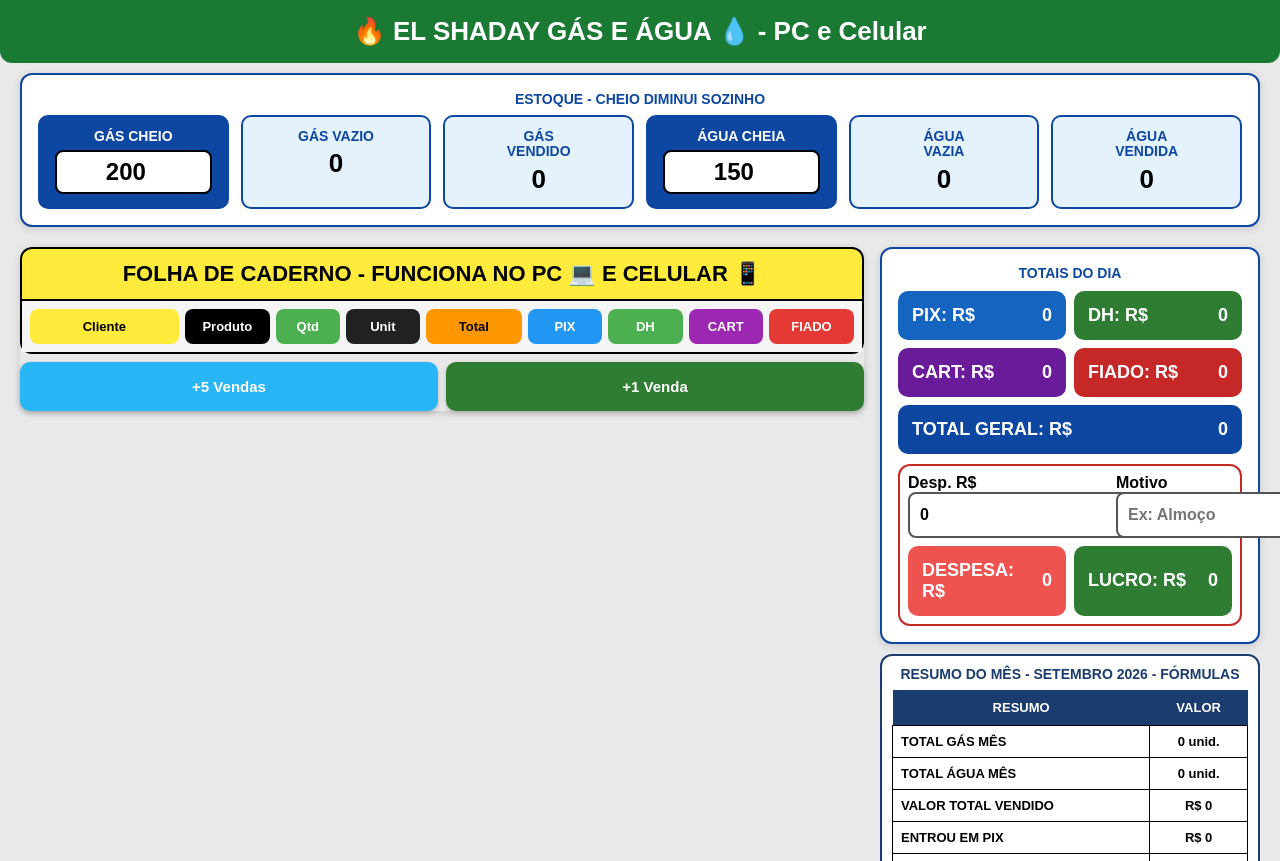
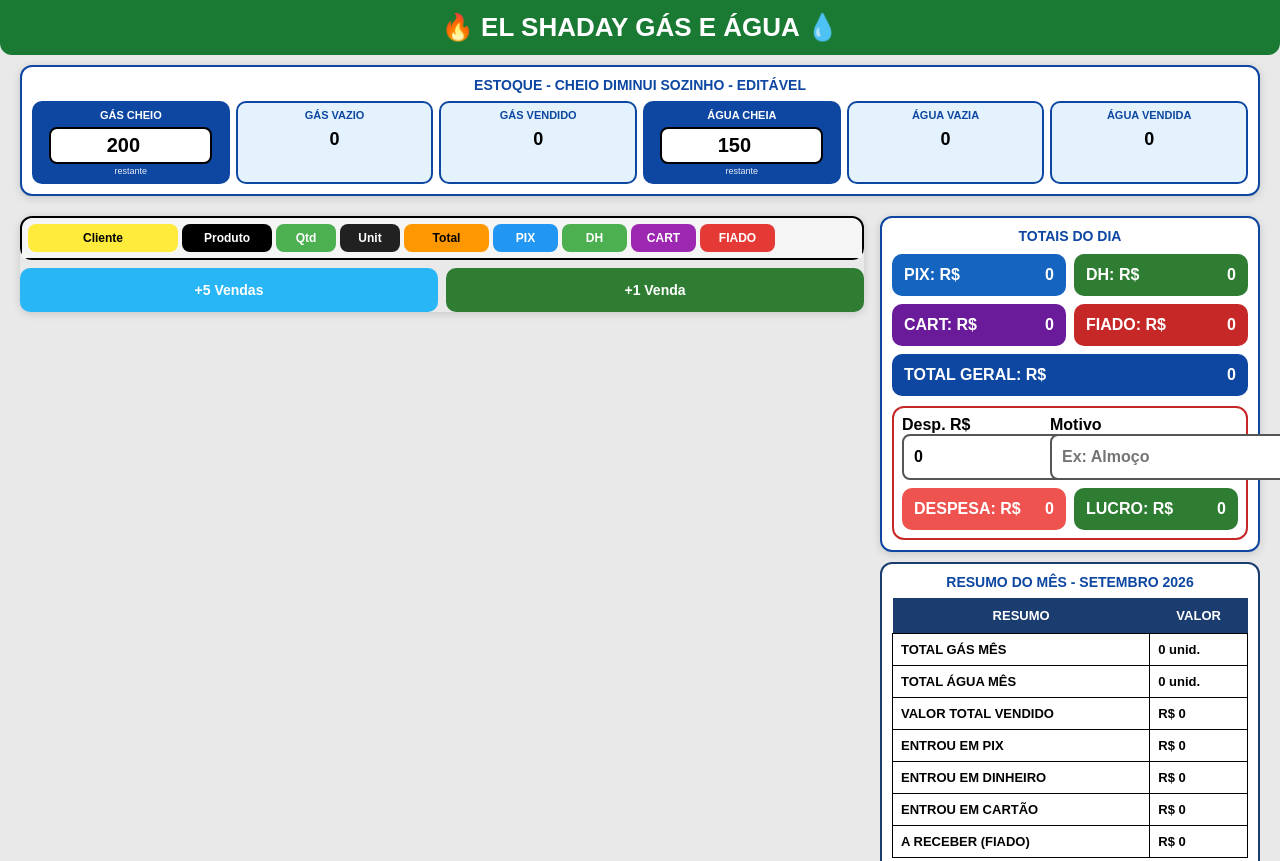
Before and after one commit to america321298/CLIENTE-A-PRAZO, a website: page index.html in a window 1280 px wide. Shown: the top 861 px of the page. Drawn offline with nearby package versions, Linux system fonts and the light colour scheme.

Commit message:
Update index.html

```diff
--- a/index.html
+++ b/index.html
@@ -24,7 +24,7 @@
 </style>
 <meta charset="UTF-8">
 <meta name="viewport" content="width=device-width,initial-scale=1">
-<title>EL SHADAY - GÁS E ÁGUA - PC E CELULAR</title>
+<title>EL SHADAY - GÁS E ÁGUA</title>
 <script src="https://cdnjs.cloudflare.com/ajax/libs/jspdf/2.5.1/jspdf.umd.min.js"></script>
 <script src="https://cdnjs.cloudflare.com/ajax/libs/jspdf-autotable/3.8.2/jspdf.plugin.autotable.min.js"></script>
 <script src="https://cdn.jsdelivr.net/npm/chart.js"></script>
@@ -35,21 +35,19 @@ body{font-family:Arial,Helvetica,sans-serif;background:#e9e9e9;padding:0 8px 80p
 .box{background:#fff;border:2.5px solid #0d47a1;border-radius:12px;padding:10px;margin:10px 0;box-shadow:0 2px 8px rgba(0,0,0,.15)}
 .box-title{color:#0d47a1;font-weight:900;text-align:center;font-size:14px;margin-bottom:8px;text-transform:uppercase}
 .estoque-grid{display:grid;grid-template-columns:repeat(6,1fr);gap:6px}
-.est{border-radius:10px;padding:6px 2px;text-align:center;border:2px solid #0d47a1;transition:.2s}
-.est:hover{transform:scale(1.02)}
+.est{border-radius:10px;padding:6px 2px;text-align:center;border:2px solid #0d47a1}
 .est.cheio{background:#0d47a1;color:#fff}
 .est.vazio{background:#e3f2fd;color:#0d47a1}
 .est b{font-size:11px;display:block;line-height:1.1}
-.est .num{font-size:20px;font-weight:900;margin-top:4px;display:block;color:#000}
-.est input{width:88%;font-size:20px;font-weight:900;text-align:center;border:2px solid #000;border-radius:8px;padding:4px 0;margin-top:6px}
-.caderno-header{background:#ffeb3b;text-align:center;font-weight:900;font-size:20px;padding:10px;border-radius:12px 12px 0 0;border:2.5px solid #000;border-bottom:none}
-.wrap{overflow-x:auto;background:#fff;border:2.5px solid #000;border-radius:0 0 12px 12px}
+.est .num{font-size:18px;font-weight:900;margin-top:4px;display:block;color:#000;background:#e3f2fd;border-radius:6px;padding:4px 0;margin:4px 4px 0}
+.est input{width:86%;font-size:20px;font-weight:900;text-align:center;border:2.5px solid #000;border-radius:8px;padding:5px 0;margin-top:6px;background:#fff;color:#000}
+.est small{font-size:9px;display:block;margin-top:2px;opacity:.9}
+.wrap{overflow-x:auto;background:#fff;border:2.5px solid #000;border-radius:12px}
 .tabela{min-width:860px}
-.th{display:grid;grid-template-columns:150px 90px 60px 60px 85px 65px 65px 65px 75px;gap:4px;padding:6px;background:#f5f5f5}
+.th{display:grid;grid-template-columns:150px 90px 60px 60px 85px 65px 65px 65px 75px;gap:4px;padding:6px;background:#f5f5f5;border-radius:12px 12px 0 0}
 .th span{padding:7px 2px;border-radius:8px;font-size:12px;font-weight:900;text-align:center;color:#fff}
 .linha{display:grid;grid-template-columns:150px 90px 60px 60px 85px 65px 65px 65px 75px;gap:4px;padding:3px 6px}
 .linha input,.linha select{height:42px;border:2px solid #555;border-radius:8px;text-align:center;font-weight:900;font-size:14px;width:100%;background:#fff;cursor:pointer}
-.linha input:focus,.linha select:focus{border-color:#0d47a1;outline:none;box-shadow:0 0 0 2px rgba(13,71,161,.2)}
 .cellTotal{background:#ffeb3b;border:1.5px solid #000;height:42px;display:flex;align-items:center;justify-content:center;border-radius:8px;font-weight:900;font-size:14px}
 .cellFiado{background:#ffcdd2;border:1.5px solid #000;height:42px;display:flex;align-items:center;justify-content:center;border-radius:8px;font-weight:900;font-size:14px}
 .totais{display:grid;grid-template-columns:1fr 1fr;gap:8px;margin-top:10px}
@@ -59,68 +57,42 @@ body{font-family:Arial,Helvetica,sans-serif;background:#e9e9e9;padding:0 8px 80p
 .despGrid{display:grid;grid-template-columns:140px 1fr;gap:8px}
 .despGrid input{height:46px;border:2px solid #555;border-radius:8px;padding:0 10px;font-weight:900;font-size:16px}
 .botoes{display:grid;grid-template-columns:repeat(4,1fr);gap:8px;margin-top:10px}
-.btn{border:none;border-radius:10px;padding:14px 4px;color:#fff;font-weight:900;font-size:14px;cursor:pointer;transition:.2s;box-shadow:0 2px 5px rgba(0,0,0,.2)}
-.btn:hover{transform:translateY(-2px);box-shadow:0 4px 10px rgba(0,0,0,.3)}
-.btn:active{transform:translateY(0)}
+.btn{border:none;border-radius:10px;padding:14px 4px;color:#fff;font-weight:900;font-size:14px;cursor:pointer}
 .mesBox{border:2.5px solid #1a3c6e;border-radius:12px;padding:10px;margin:10px 0;background:#fff}
 .tabelaResumo{width:100%;border-collapse:collapse;font-size:13px}
 .tabelaResumo th{background:#1a3c6e;color:#fff;padding:10px;text-align:center}
-.tabelaResumo td{border:1px solid #000;padding:8px;font-weight:900;text-align:left}
-.tabelaResumo td:last-child{text-align:center}
+.tabelaResumo td{border:1px solid #000;padding:8px;font-weight:900}
 .vermelho{background:#c62828;color:#fff}.azulEscuro{background:#1a3c6e;color:#fff}.preto{background:#000;color:#fff}.verdeClaro{background:#c8e6c9}.rosa{background:#ffcdd2}.azulClaro{background:#bbdefb}
 .grafGrid{display:grid;grid-template-columns:1fr 1fr;gap:10px;margin-top:10px}
 .cardG{background:#fff;border:2px solid #1a3c6e;border-radius:10px;padding:10px}
-
-/* ===== PC 💻 ===== */
 @media(min-width:1024px){
   body{max-width:1400px;margin:0 auto;padding:0 20px 40px}
-  .header{font-size:26px;padding:16px;margin:0 -20px;border-radius:0 0 12px 12px}
-  .box{padding:16px}
-  .estoque-grid{grid-template-columns:repeat(6,1fr);gap:12px}
-  .est{padding:12px 4px}
-  .est b{font-size:14px}
-  .est .num{font-size:26px}
-  .est input{font-size:24px;padding:6px}
-  .caderno-header{font-size:22px;padding:12px}
-  .tabela{min-width:100%}
-  .th{grid-template-columns:1.4fr .8fr .6fr .7fr .9fr .7fr .7fr .7fr .8fr;gap:6px;padding:8px}
-  .th span{font-size:13px;padding:10px 2px}
-  .linha{grid-template-columns:1.4fr .8fr .6fr .7fr .9fr .7fr .7fr .7fr .8fr;gap:6px;padding:4px 8px}
-  .linha input,.linha select{height:46px;font-size:15px}
-  .cellTotal,.cellFiado{height:46px;font-size:15px}
-  .wrap{overflow:visible}
-  .tot{font-size:18px;padding:14px}
-  .despGrid{grid-template-columns:200px 1fr}
+  .header{font-size:26px;margin:0 -20px;border-radius:0 0 12px 12px}
+  .tabela{min-width:100%}.wrap{overflow:visible}
   .botoes{grid-template-columns:repeat(8,1fr)}
-  .btn{font-size:15px;padding:16px 4px}
   .grafGrid{grid-template-columns:repeat(3,1fr)}
-  .pc-cols{display:grid;grid-template-columns:1fr 380px;gap:16px;align-items:start}
-  .pc-totais{display:grid;grid-template-columns:1fr 1fr;gap:12px}
-}
-@media(max-width:1023px){
-  .pc-cols{display:block}
+  .pc-cols{display:grid;grid-template-columns:1fr 380px;gap:16px}
 }
 </style>
 </head>
 <body>
-<div class="header">🔥 EL SHADAY GÁS E ÁGUA 💧 - PC e Celular</div>
+<div class="header">🔥 EL SHADAY GÁS E ÁGUA 💧</div>
 
 <div class="box">
-<div class="box-title">ESTOQUE - CHEIO DIMINUI SOZINHO</div>
+<div class="box-title">ESTOQUE - CHEIO DIMINUI SOZINHO - EDITÁVEL</div>
 <div class="estoque-grid">
-<div class="est cheio"><b>GÁS CHEIO</b><input id="gCheio" type="number" value="200" oninput="atualizarInicial('gas')"></div>
+<div class="est cheio"><b>GÁS CHEIO</b><input id="gCheio" type="number" value="200" onfocus="editandoGas=true" onblur="salvouCheio('gas')"><small>restante</small></div>
 <div class="est vazio"><b>GÁS VAZIO</b><span class="num" id="gVazio">0</span></div>
-<div class="est vazio"><b>GÁS<br>VENDIDO</b><span class="num" id="gVendido">0</span></div>
-<div class="est cheio"><b>ÁGUA CHEIA</b><input id="aCheia" type="number" value="150" oninput="atualizarInicial('agua')"></div>
-<div class="est vazio"><b>ÁGUA<br>VAZIA</b><span class="num" id="aVazia">0</span></div>
-<div class="est vazio"><b>ÁGUA<br>VENDIDA</b><span class="num" id="aVendida">0</span></div>
+<div class="est vazio"><b>GÁS VENDIDO</b><span class="num" id="gVendido">0</span></div>
+<div class="est cheio"><b>ÁGUA CHEIA</b><input id="aCheia" type="number" value="150" onfocus="editandoAgua=true" onblur="salvouCheio('agua')"><small>restante</small></div>
+<div class="est vazio"><b>ÁGUA VAZIA</b><span class="num" id="aVazia">0</span></div>
+<div class="est vazio"><b>ÁGUA VENDIDA</b><span class="num" id="aVendida">0</span></div>
 </div>
 </div>
 
 <div class="pc-cols">
 <div>
 <div class="box" style="padding:0;border:none;background:transparent">
-<div class="caderno-header">FOLHA DE CADERNO - FUNCIONA NO PC 💻 E CELULAR 📱</div>
 <div class="wrap"><div class="tabela">
 <div class="th">
 <span style="background:#ffeb3b;color:#000">Cliente</span>
@@ -167,7 +139,7 @@ body{font-family:Arial,Helvetica,sans-serif;background:#e9e9e9;padding:0 8px 80p
 </div>
 
 <div class="mesBox">
-<div class="box-title" style="font-size:14px;color:#1a3c6e">RESUMO DO MÊS - SETEMBRO 2026 - FÓRMULAS</div>
+<div class="box-title">RESUMO DO MÊS - SETEMBRO 2026</div>
 <table class="tabelaResumo">
 <tr><th>RESUMO</th><th>VALOR</th></tr>
 <tr><td>TOTAL GÁS MÊS</td><td id="rGas">0 unid.</td></tr>
@@ -209,6 +181,8 @@ body{font-family:Arial,Helvetica,sans-serif;background:#e9e9e9;padding:0 8px 80p
 <script>
 let estoqueInicialGas=200, estoqueInicialAgua=150, dados=[];
 let chart1,chart2,chart3;
+let editandoGas=false, editandoAgua=false;
+
 function iniciar(){
   estoqueInicialGas=parseInt(localStorage.getItem('estGasInicial')||'200');
   estoqueInicialAgua=parseInt(localStorage.getItem('estAguaInicial')||'150');
@@ -218,13 +192,22 @@ function iniciar(){
   document.getElementById('despMotivo').value=localStorage.getItem('despMotivo')||'';
   montar();
 }
-function salvarDesp(){localStorage.setItem('despValor',document.getElementById('despValor').value);localStorage.setItem('despMotivo',document.getElementById('despMotivo').value);}
-function atualizarInicial(tipo){
-  const v=getVendidos();
-  if(tipo==='gas'){let r=Number(document.getElementById('gCheio').value)||0;estoqueInicialGas=r+v.g;localStorage.setItem('estGasInicial',estoqueInicialGas);}
-  else{let r=Number(document.getElementById('aCheia').value)||0;estoqueInicialAgua=r+v.a;localStorage.setItem('estAguaInicial',estoqueInicialAgua);}
+function salvouCheio(tipo){
+  let el = tipo==='gas' ? document.getElementById('gCheio') : document.getElementById('aCheia');
+  let val = parseInt(el.value)||0;
+  let vendidos = getVendidos();
+  if(tipo==='gas'){
+    editandoGas=false;
+    estoqueInicialGas = val + vendidos.g;
+    localStorage.setItem('estGasInicial',estoqueInicialGas);
+  }else{
+    editandoAgua=false;
+    estoqueInicialAgua = val + vendidos.a;
+    localStorage.setItem('estAguaInicial',estoqueInicialAgua);
+  }
   calcular(false);
 }
+function salvarDesp(){localStorage.setItem('despValor',document.getElementById('despValor').value);localStorage.setItem('despMotivo',document.getElementById('despMotivo').value);}
 function getVendidos(){let g=0,a=0;document.querySelectorAll('#lista .linha').forEach(l=>{let q=Number(l.querySelector('.cQtd').value)||0;if(l.querySelector('.cProd').value==='G')g+=q;else a+=q;});return{g,a};}
 function montar(){
   let html='';
@@ -252,23 +235,30 @@ function calcular(atualizaEstoque=true){
     let q=Number(l.querySelector('.cQtd').value)||0;let u=Number(l.querySelector('.cUnit').value)||0;let pix=Number(l.querySelector('.cPix').value)||0;let dh=Number(l.querySelector('.cDh').value)||0;let cart=Number(l.querySelector('.cCart').value)||0;let prod=l.querySelector('.cProd').value;let tot=q*u;let fiado=tot-pix-dh-cart;if(fiado<0)fiado=0;
     if(prod==='G') gVend+=q; else aVend+=q;
     tGeral+=tot; tPix+=pix; tDH+=dh; tCart+=cart; tFiado+=fiado; if(fiado>0) clientesFiado++;
-    document.getElementById('t'+i).innerText='R$'+tot;
-    document.getElementById('f'+i).innerText='R$'+fiado;
-    document.getElementById('f'+i).style.background=fiado>0?'#ffcdd2':'#c8e6c9';
+    let et=document.getElementById('t'+i); if(et) et.innerText='R$'+tot;
+    let ef=document.getElementById('f'+i); if(ef){ef.innerText='R$'+fiado; ef.style.background=fiado>0?'#ffcdd2':'#c8e6c9';}
   });
+  // SEM PISCAR - só atualiza se não estiver digitando
   if(atualizaEstoque){
-    let restoG=estoqueInicialGas-gVend;let restoA=estoqueInicialAgua-aVend;
-    if(document.activeElement.id!=='gCheio') document.getElementById('gCheio').value=restoG<0?0:restoG;
-    if(document.activeElement.id!=='aCheia') document.getElementById('aCheia').value=restoA<0?0:restoA;
+    let elGas=document.getElementById('gCheio');
+    let elAgua=document.getElementById('aCheia');
+    let novoGas=estoqueInicialGas-gVend; if(novoGas<0) novoGas=0;
+    let novoAgua=estoqueInicialAgua-aVend; if(novoAgua<0) novoAgua=0;
+    if(!editandoGas && document.activeElement!==elGas){ if(parseInt(elGas.value)!==novoGas) elGas.value=novoGas; }
+    if(!editandoAgua && document.activeElement!==elAgua){ if(parseInt(elAgua.value)!==novoAgua) elAgua.value=novoAgua; }
   }
-  document.getElementById('gVazio').innerText=gVend;document.getElementById('gVendido').innerText=gVend;
-  document.getElementById('aVazia').innerText=aVend;document.getElementById('aVendida').innerText=aVend;
-  document.getElementById('tPix').innerText=tPix;document.getElementById('tDH').innerText=tDH;document.getElementById('tCart').innerText=tCart;document.getElementById('tFiado').innerText=tFiado;document.getElementById('tGeral').innerText=tGeral;
+  document.getElementById('gVazio').innerText=gVend;
+  document.getElementById('gVendido').innerText=gVend;
+  document.getElementById('aVazia').innerText=aVend;
+  document.getElementById('aVendida').innerText=aVend;
+  document.getElementById('tPix').innerText=tPix;
+  document.getElementById('tDH').innerText=tDH;
+  document.getElementById('tCart').innerText=tCart;
+  document.getElementById('tFiado').innerText=tFiado;
+  document.getElementById('tGeral').innerText=tGeral;
   let desp=Number(document.getElementById('despValor').value)||0;
   document.getElementById('tDesp').innerText=desp;
   document.getElementById('tLucro').innerText=(tPix+tDH+tCart)-desp;
-
-  // FORMULAS DO MES
   document.getElementById('rGas').innerText=gVend+' unid.';
   document.getElementById('rAgua').innerText=aVend+' unid.';
   document.getElementById('rTotal').innerText='R$ '+tGeral;
@@ -283,7 +273,6 @@ function calcular(atualizaEstoque=true){
   document.getElementById('rFiado2').innerText='R$ '+tFiado;
   document.getElementById('rDh2').innerText='R$ '+tDH;
   document.getElementById('rClientes').innerText=clientesFiado+' clientes';
-
   atualizarGraficos(gVend,aVend,tPix,tDH,tCart,tFiado,tGeral);
   salvarNaMemoria(); salvarDesp();
 }
@@ -294,7 +283,7 @@ function atualizarGraficos(gas,agua,pix,dh,cart,fiado,total){
   chart3=new Chart(document.getElementById('chartValores'),{type:'bar',data:{labels:['Total','PIX','Fiado'],datasets:[{data:[total,pix,fiado],backgroundColor:['#0d47a1','#1565c0','#c62828']}]},options:{responsive:true,plugins:{legend:{display:false}},scales:{y:{beginAtZero:true}}}});
 }
 function salvarTudo(){calcular();alert('Salvo!');}
-function zerar(){if(confirm('Zerar?')){dados=[];for(let i=0;i<3;i++)dados.push({cliente:'',prod:'G',qtd:'',unit:'',pix:'',dh:'',cart:''});localStorage.setItem('dadosFolha',JSON.stringify(dados));montar();}}
+function zerar(){if(confirm('Zerar folha?')){dados=[];for(let i=0;i<3;i++)dados.push({cliente:'',prod:'G',qtd:'',unit:'',pix:'',dh:'',cart:''});localStorage.setItem('dadosFolha',JSON.stringify(dados));montar();}}
 function limpar(){if(confirm('Limpar tudo?')){localStorage.clear();location.reload();}}
 function enviarZap(){
   let data=new Date().toLocaleDateString('pt-BR');let tg=0,tp=0,td=0,tc=0,tf=0,tt=0;let linhas=[];let dev=[];
@@ -303,4 +292,14 @@ function enviarZap(){
     let p=l.querySelector('.cProd').value;let tot=l.querySelector('.cellTotal').innerText;let pix=Number(l.querySelector('.cPix').value)||0;let dh=Number(l.querySelector('.cDh').value)||0;let cart=Number(l.querySelector('.cCart').value)||0;let fi=Number((l.querySelector('.cellFiado').innerText||'').replace('R$',''))||0;
     tg+=q;tp+=pix;td+=dh;tc+=cart;tf+=fi;tt+=Number(tot.replace('R$',''));
     let det='';if(pix>0)det+=`PIX R$${pix} `;if(dh>0)det+=`DH R$${dh} `;if(cart>0)det+=`CART R$${cart} `;if(fi>0&&pix==0&&dh==0&&cart==0)det+=`FIADO R$${fi}`;
-    if(det.trim()) linhas.push(`${c} - ${q}x ${p} = ${tot} (${det.trim()})`); else linhas.push(`${c} - ${q}
+    if(det.trim()) linhas.push(`${c} - ${q}x ${p} = ${tot} (${det.trim()})`); else linhas.push(`${c} - ${q}x ${p} = ${tot}`); if(fi>0) dev.push(`${c} - R$${fi}`);
+  });
+  if(!linhas.length){alert('Sem vendas');return;}
+  let txt=`🔥 EL SHADAY - ${data} - GAS: ${tg} 💧\n${linhas.join('\n')}\n\n📦 GAS VENDIDO QTD: ${tg} unid.\n\nVALOR EM PIX: R$ ${tp}\n\nVALOR EM DH: R$ ${td}\n\nVALOR EM CART: R$ ${tc}\n\nA RECEBER (FIADO): R$ ${tf}\n\nTOTAL GERAL: R$ ${tt}\n\nQUEM ESTA DEVENDO:\n${dev.length?dev.join(' | '):'Nenhum'}`;
+  window.open('https://wa.me/?text='+encodeURIComponent(txt),'_blank');
+}
+function gerarPDF(){
+  const {jsPDF}=window.jspdf; const doc=new jsPDF('l','mm','a4');
+  let rows=[], tg=0,tp=0,tf=0,tt=0;
+  document.querySelectorAll('#lista .linha').forEach(l=>{
+    let c=l.querySelector('.cCliente').value||'-';let p=l.querySelector('.cProd').value;let q=Number(l.querySelector('.cQtd').value)||0;let u=l.querySelector('.cUnit').value||'0';let tot=Number((l.querySelector('.cellTotal').innerText||'0').replace('R$',''))||0;let pix=N
```
